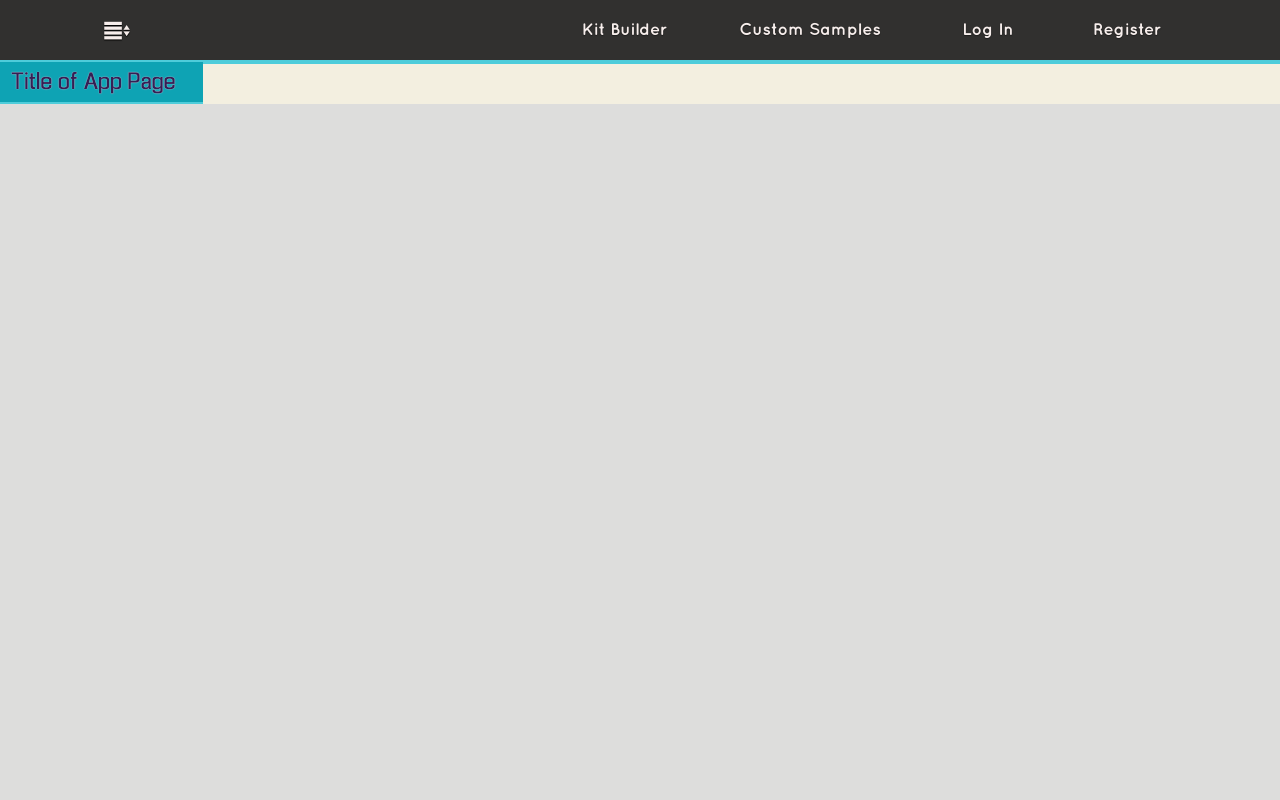
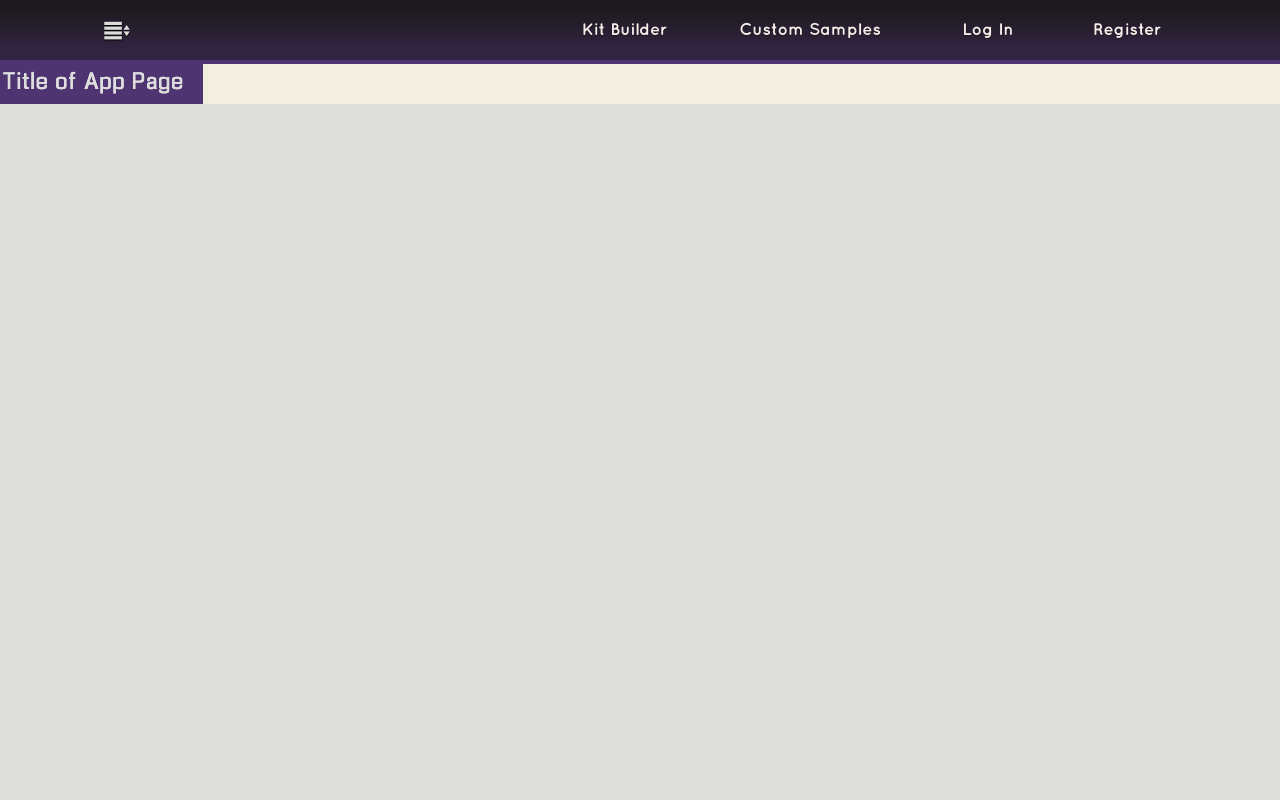
Before and after one commit to bantonelli/CustomDrumSamples, a Django app: template templates/app_template.html in a window 1280 px wide. Run offline with Django 3.2, Linux system fonts and the light colour scheme; the template is opened without the code that fills it: most values are stand-ins (such as "Sample title", 1, 10 or a date in 2020); parts of the project's set-up code (start-up, migrations or seed data) failed here and were passed over; some libraries are stand-ins or nearby versions.

Commit message:
Redesign Navbar and colorscheme on kitbuilder

```diff
--- a/CustomDrumSamples/static/css/styles.css
+++ b/CustomDrumSamples/static/css/styles.css
@@ -2081,8 +2081,8 @@ header[role=banner] {
 }
 .cds-navbar {
   z-index: 1000;
-  background-color: rgba(28, 28, 28, 0.9);
-  color: #f7eeec;
+  background-image: linear-gradient(0deg, rgba(29, 14, 50, 0.9) 15%, rgba(6, 3, 10, 0.9) 85%);
+  color: #dddddc;
   text-shadow: 0px 1px 1px black;
   transition: box-shadow 0.2s;
 }
@@ -2104,7 +2104,7 @@ header[role=banner] {
   border: none;
   background-color: transparent;
   text-shadow: 0px 1px 1px black;
-  color: #f7eeec;
+  color: #dddddc;
 }
 .nav-button::before {
   font-size: 2.0em;
@@ -2838,20 +2838,20 @@ body,
 }
 
 .app-id {
-  background-color: #0ea3b4;
+  background-color: #4e3571;
   height: auto;
   padding: 0;
 }
 .app-id h5 {
   box-sizing: padding-box;
-  color: #351f54;
-  text-shadow: 1px 1px 1px rgba(221, 221, 220, 0.9);
-  text-shadow: 0 0 1px white;
+  color: #dddddc;
+  text-shadow: 0px 0px 0px white;
+  letter-spacing: 1px;
   width: 100%;
   text-align: center;
   line-height: 40px;
-  border-bottom: 2px solid #4eccda;
-  border-top: 2px solid #4eccda;
+  border-bottom: 2px solid #4e3571;
+  border-top: 2px solid #4e3571;
   white-space: nowrap;
   overflow: auto;
   text-overflow: clip;
@@ -2860,10 +2860,10 @@ body,
 .slide-navigation {
   height: auto;
   box-sizing: border-box;
-  background-color: #037e8c;
-  border-left: 0px solid #4eccda;
-  border-bottom: 2px solid #4eccda;
-  border-top: 2px solid #4eccda;
+  background-color: #302243;
+  border-left: 0px solid #4e3571;
+  border-bottom: 2px solid #4e3571;
+  border-top: 2px solid #4e3571;
 }
 
 .item-holder {
--- a/CustomDrumSamples/static/sass/_button-styles.scss
+++ b/CustomDrumSamples/static/sass/_button-styles.scss
@@ -3,14 +3,14 @@
   width: 300px;
   height: 100px;
   background-image: linear-gradient(0deg, nth($purple-list, 4), nth($purple-list, 3));
-  color: nth($lightblue-list, 3);
+  color: $offwhite;
   font-family: $headline;
   font-size: 2.0em;
   border-radius: 2px;
   text-align: center;
   line-height: 100px;
   &:hover {
-    color: nth($orange-list, 6);
+    color: nth($lightblue-list, 4);
     text-decoration: none;
   }
   &:focus {
--- a/CustomDrumSamples/static/sass/_form-input-styles.scss
+++ b/CustomDrumSamples/static/sass/_form-input-styles.scss
@@ -20,8 +20,8 @@ CHECK BOX STYLES
     &:after {
       content: '\e62d';
       font-family: icomoon;
-      font-size: 30px;
-      color: nth($lightblue-list, 1);
+      font-size: 27px;
+      color: lighten(nth($lightblue-list, 6), 20);
       width: 30px;
       height: 30px;
       line-height: 30px;
@@ -40,7 +40,7 @@ CHECK BOX STYLES
     visibility: hidden;
     &:checked + label:after {
       opacity: 1;
-      right: -2px;
+      right: -1px;
     }
   }
 }
@@ -68,7 +68,7 @@ SELECT BOX STYLES
   width: 100%;
   height: 50px;
   overflow: hidden;
-  background:no-repeat right nth($orange-list, 2);
+  background:no-repeat right nth($purple-list, 2);
   border: none;
   .select2-choice {
     background: transparent;
@@ -90,10 +90,10 @@ SELECT BOX STYLES
       &::before {
         content: "\e62a";
         font-family: icomoon;
-        font-size: 30px;
+        font-size: 25px;
         line-height: 53px;
         margin-left: -20px;
-        color: white;
+        color: $offwhite;
       }
     }
   }
@@ -104,7 +104,7 @@ SELECT BOX STYLES
   margin: 0;
   font-family: $paragraph;
   .select2-highlighted {
-    background: none repeat scroll 0% 0% nth($orange-list, 1);
+    background: none repeat scroll 0% 0% nth($purple-list, 4);
     color: #FFF;
   }
   .select2-no-results {
@@ -114,7 +114,7 @@ SELECT BOX STYLES
 }
 
 .select2-result {
-  background-color: nth($orange-list, 2);
+  background-color: nth($purple-list, 2);
   font-size: 16px;
   font-family: $paragraph;
 }
@@ -129,7 +129,7 @@ SELECT BOX STYLES
     font-family: $paragraph;
     font-size: 18px;
     border: none;
-    background-color: nth($orange-list, 5);
+    background-color: nth($purple-list, 4);
   }
 }
 
--- a/CustomDrumSamples/static/sass/headers/_header.scss
+++ b/CustomDrumSamples/static/sass/headers/_header.scss
@@ -53,8 +53,8 @@ header[role=banner] {
 //    text-shadow: 0px 1px 1px black;
 //  }
   z-index: 1000;
-  background-color: transparentize(nth($gray-list, 1), 0.1);
-  color: nth($orange-list, 6);
+  background-image: linear-gradient(0deg, transparentize(nth($purple-list, 2), 0.1) 15%, transparentize(nth($purple-list, 1), 0.1) 85%);
+  color: $offwhite;
   text-shadow: 0px 1px 1px black;
   transition: box-shadow 0.2s;
 }
@@ -76,7 +76,7 @@ header[role=banner] {
   border: none;
   background-color: rgba(0, 0, 0, 0);
   text-shadow: 0px 1px 1px black;
-  color: nth($orange-list, 6);
+  color: $offwhite;
   &::before {
     font-size: 2.0em;
     line-height: 58px;
--- a/CustomDrumSamples/static/sass/pages/_landingpage.scss
+++ b/CustomDrumSamples/static/sass/pages/_landingpage.scss
@@ -55,6 +55,7 @@
 
 .try-it {
   margin: 10% 0;
+  color: $offwhite;
 }
 
 .frontpage-arrow {
--- a/CustomDrumSamples/static/sass/pages/_page_main.scss
+++ b/CustomDrumSamples/static/sass/pages/_page_main.scss
@@ -63,18 +63,20 @@
 }
 
 .app-id {
-  background-color: nth($lightblue-list, 3);
+//  background-color: #302243;
+  background-color: nth($purple-list, 4);
   height: auto;
   padding: 0;
   h5 {
     box-sizing: padding-box;
-    @include h1-g-background;
-    text-shadow: 0 0 1px white;
+    color: $offwhite;
+    text-shadow: 0px 0px 0px white;
+    letter-spacing: 1px;
     width: 100%;
     text-align: center;
     line-height: 40px;
-    border-bottom: 2px solid nth($lightblue-list, 5);
-    border-top: 2px solid nth($lightblue-list, 5);
+    border-bottom: 2px solid nth($purple-list, 4);
+    border-top: 2px solid nth($purple-list, 4);
     white-space: nowrap;
     overflow: auto;
     text-overflow: clip;
@@ -85,10 +87,11 @@
 .slide-navigation {
   height: auto;
   box-sizing: border-box;
-  background-color: nth($lightblue-list, 2);
-  border-left: 0px solid nth($lightblue-list, 5);
-  border-bottom: 2px solid nth($lightblue-list, 5);
-  border-top: 2px solid nth($lightblue-list, 5);
+//  background-color: nth($purple-list, 2);
+  background-color: #302243;
+  border-left: 0px solid nth($purple-list, 4);
+  border-bottom: 2px solid nth($purple-list, 4);
+  border-top: 2px solid nth($purple-list, 4);
 }
 
 .item-holder {
--- a/CustomDrumSamples/static/sass/sidebars/_sidebar.scss
+++ b/CustomDrumSamples/static/sass/sidebars/_sidebar.scss
@@ -133,7 +133,7 @@ body,
 	padding: 1em 1em 1em 1.2em;
 	outline: none;
 //	box-shadow: inset 0 -1px rgba(0,0,0,0.2);
-	color: #f3efe0;
+	color: $offwhite;
 	text-transform: uppercase;
 	text-shadow: 0 0 1px rgba(255,255,255,0.1);
 	letter-spacing: 1px;
@@ -145,14 +145,14 @@ body,
 .st-menu > ul > li {
 	border-style: solid;
     border-width: 0 0 1px 0;
-    border-color: nth($orange-list, 1);
+    border-color: nth($orange-list, 3);
 }
 
 .st-menu ul li a:hover {
     text-decoration: none;
-	background: nth($orange-list, 1);
+	background: nth($orange-list, 3);
 	box-shadow: inset 0 -1px rgba(0,0,0,0);
-	color: #fff;
+	color: $offwhite;
 }
 
 /* Effect 7: 3D rotate in */
```
Also changed, not shown: other parts of CustomDrumSamples/static/css/styles.css (+38 -52 lines), other parts of CustomDrumSamples/static/sass/pages/_page_main.scss (+4 -22 lines), CustomDrumSamples/static/sass/pages/_kitbuilder.scss (+19 -20 lines).
